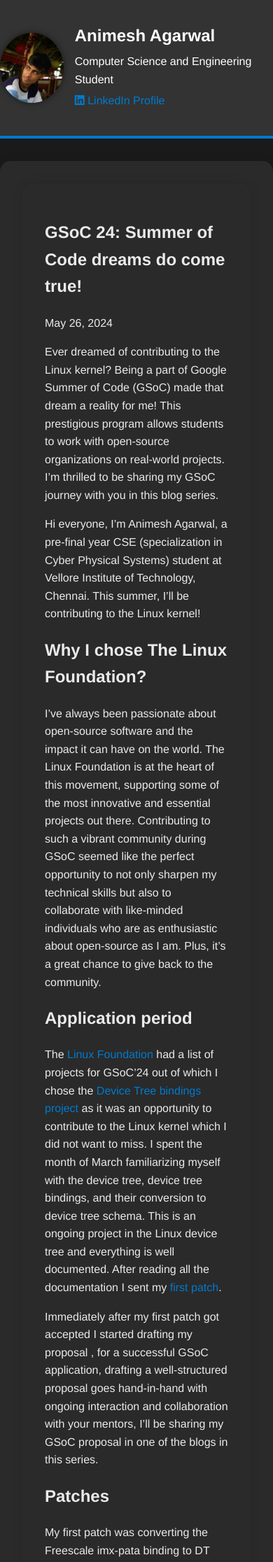
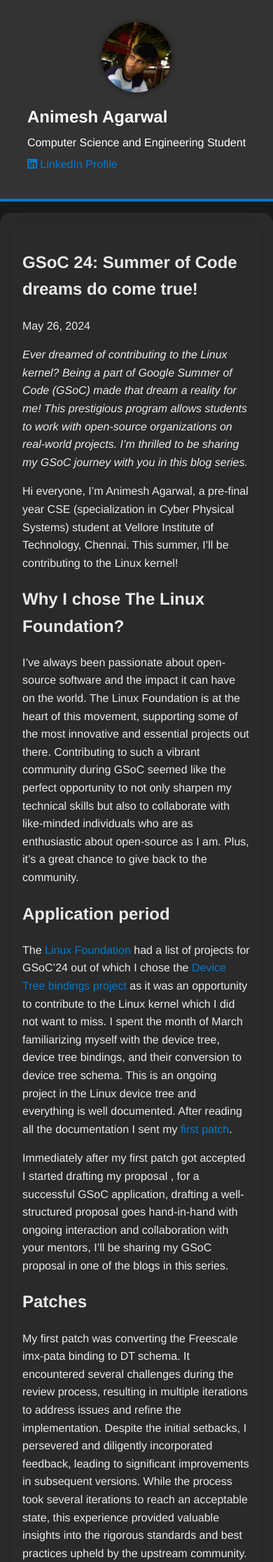
Before and after one commit to AnimeshAgarwal28/animeshagarwal28.github.io, a Jekyll site: the page built from _posts/2024-05-26-blog1.md, in a window 390 px wide. Shown: the top 2232 px of the page at 70% size. Built offline with Jekyll 4.4.1, drawn with Linux system fonts in a browser that asks for light colours.

Commit message:
MInor UI improvements

```diff
--- a/_posts/2024-05-26-blog1.md
+++ b/_posts/2024-05-26-blog1.md
@@ -5,7 +5,7 @@ date: 2024-05-26
 excerpt: "First blog of the GSoC'24 blog series"
 ---
 
-Ever dreamed of contributing to the Linux kernel? Being a part of Google Summer of Code (GSoC) made that dream a reality for me! This prestigious program allows students to work with open-source organizations on real-world projects. I'm thrilled to be sharing my GSoC journey with you in this blog series.
+_Ever dreamed of contributing to the Linux kernel? Being a part of Google Summer of Code (GSoC) made that dream a reality for me! This prestigious program allows students to work with open-source organizations on real-world projects. I'm thrilled to be sharing my GSoC journey with you in this blog series._
 
 Hi everyone, I'm Animesh Agarwal, a pre-final year CSE (specialization in Cyber Physical Systems) student at Vellore Institute of Technology, Chennai. This summer, I'll be contributing to the Linux kernel!
 
--- a/assets/css/style.css
+++ b/assets/css/style.css
@@ -7,6 +7,7 @@ body {
   color: #eaeaea;
 }
 
+/* Improved the color contrast for better readability */
 header {
   background: #333;
   color: #fff;
@@ -14,9 +15,14 @@ header {
   padding: 1rem 0;
   border-bottom: 4px solid #007acc;
 }
-.wrapper{
-  min-height:100vh;
+
+.wrapper {
+  min-height: 100vh;
+  display: flex;
+  flex-direction: column;
+  justify-content: space-between;
 }
+
 .profile {
   display: flex;
   align-items: center;
@@ -54,6 +60,7 @@ main {
   border-radius: 15px;
 }
 
+/* Ensured consistency and alignment */
 .posts {
   text-align: center;
 }
@@ -70,6 +77,7 @@ main {
   margin-top: 0;
 }
 
+/* Added hover effect for better interactivity */
 .read-more {
   display: inline-block;
   padding: 0.5rem 1rem;
@@ -78,6 +86,7 @@ main {
   color: #fff;
   text-decoration: none;
   border-radius: 5px;
+  transition: background 0.3s ease;
 }
 
 .read-more:hover {
@@ -87,10 +96,12 @@ main {
 a {
   color: #007acc;
   text-decoration: none;
+  transition: color 0.3s ease;
 }
 
 a:hover {
   text-decoration: underline;
+  color: #005999;
 }
 
 footer {
@@ -99,7 +110,7 @@ footer {
   background: #333;
   color: #fff;
   border-radius: 15px 15px 0 0;
-  width:100%;
+  width: 100%;
 }
 
 article.post-content {
@@ -108,3 +119,28 @@ article.post-content {
   border-radius: 15px;
   box-shadow: 0 0 15px rgba(0, 0, 0, 0.1);
 }
+
+/* Added media queries for responsiveness */
+@media (max-width: 768px) {
+  .profile {
+    flex-direction: column;
+    text-align: center;
+  }
+
+  .profile-photo {
+    margin: 0 0 1rem 0;
+  }
+
+  main {
+    padding: 1rem;
+    margin: 1rem auto;
+  }
+
+  .post {
+    padding: 0.5rem;
+  }
+
+  article.post-content {
+    padding: 1rem;
+  }
+}
```
